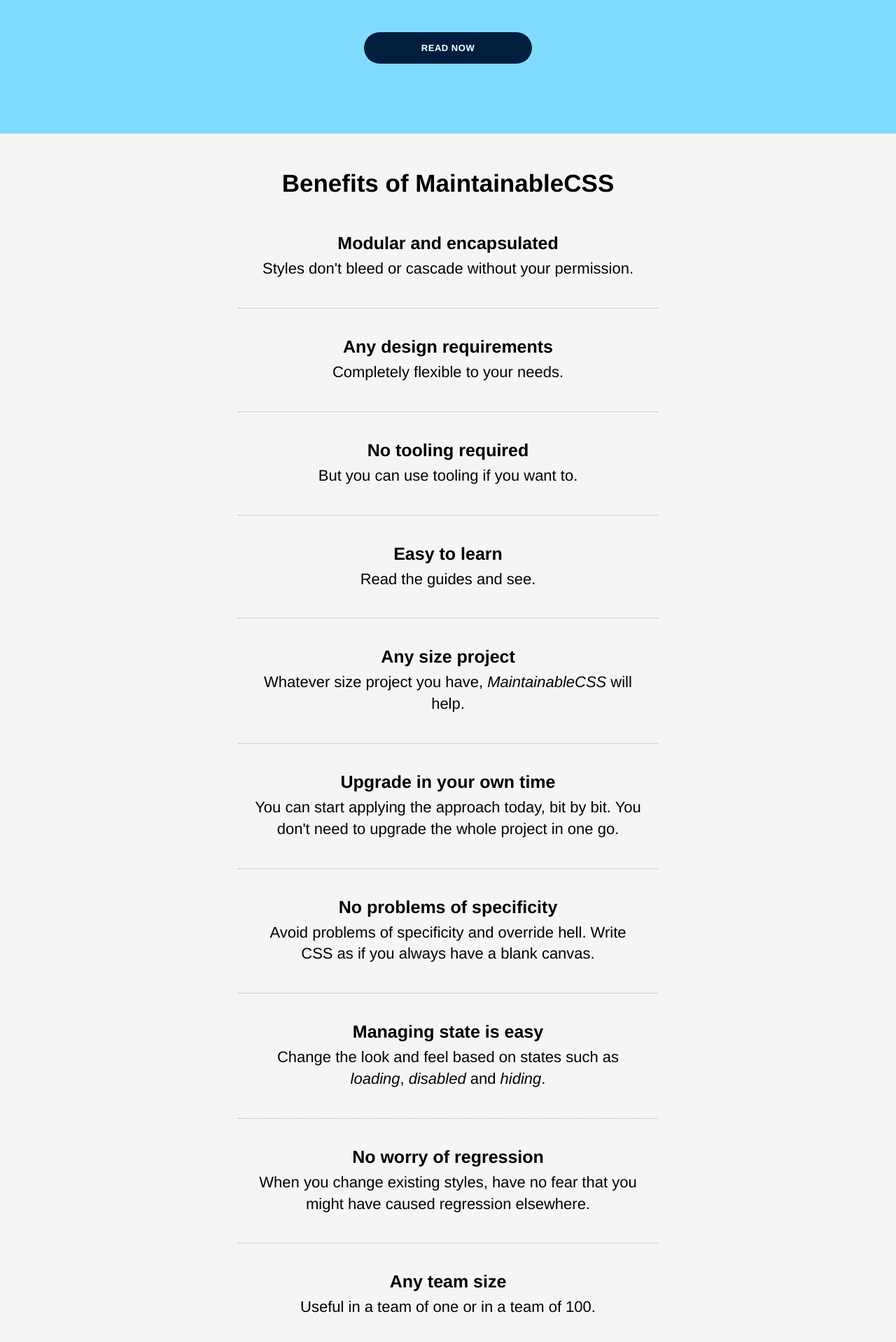
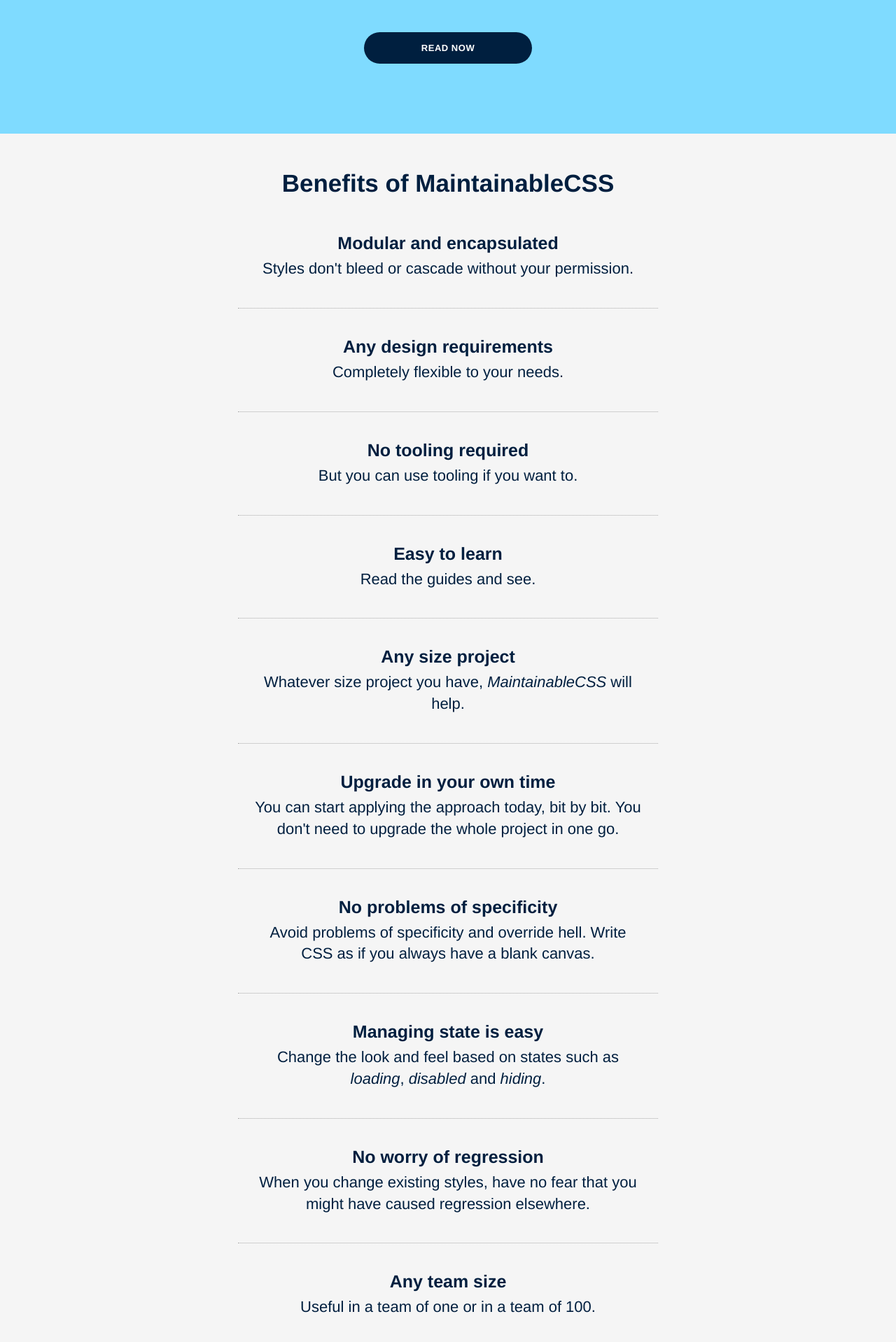
Before and after one commit to adamsilver/maintainablecss.com-jekyll, a Jekyll site: the page built from index.md, in a window 1280 px wide. Shown: the part 361-2279 px from the top of the page at 70% size. Built offline with Jekyll 4.4.1, drawn with Linux system fonts in a browser that asks for light colours.

Commit message:
Updated colours

```diff
--- a/assets/css/main.css
+++ b/assets/css/main.css
@@ -421,6 +421,7 @@ a.chapterNavigation-next:active {
 	margin-left: auto;
 	margin-right: auto;
 	margin-bottom: 50px;
+	color: #001F3F;
 }
 
 @media(min-width: 600px) {
@@ -439,6 +440,7 @@ a.chapterNavigation-next:active {
 	text-align: center;
 	font-size: 2em;
 	margin-bottom: 7px;
+	color: #001F3F;
 }
 
 @media(min-width: 600px) {
@@ -456,6 +458,7 @@ a.chapterNavigation-next:active {
 	margin-right: auto;
 	margin-bottom: 30px;
 	padding: 0 20px 10px;
+	color: #001F3F;
 }
 
 @media(min-width: 600px) {
```
